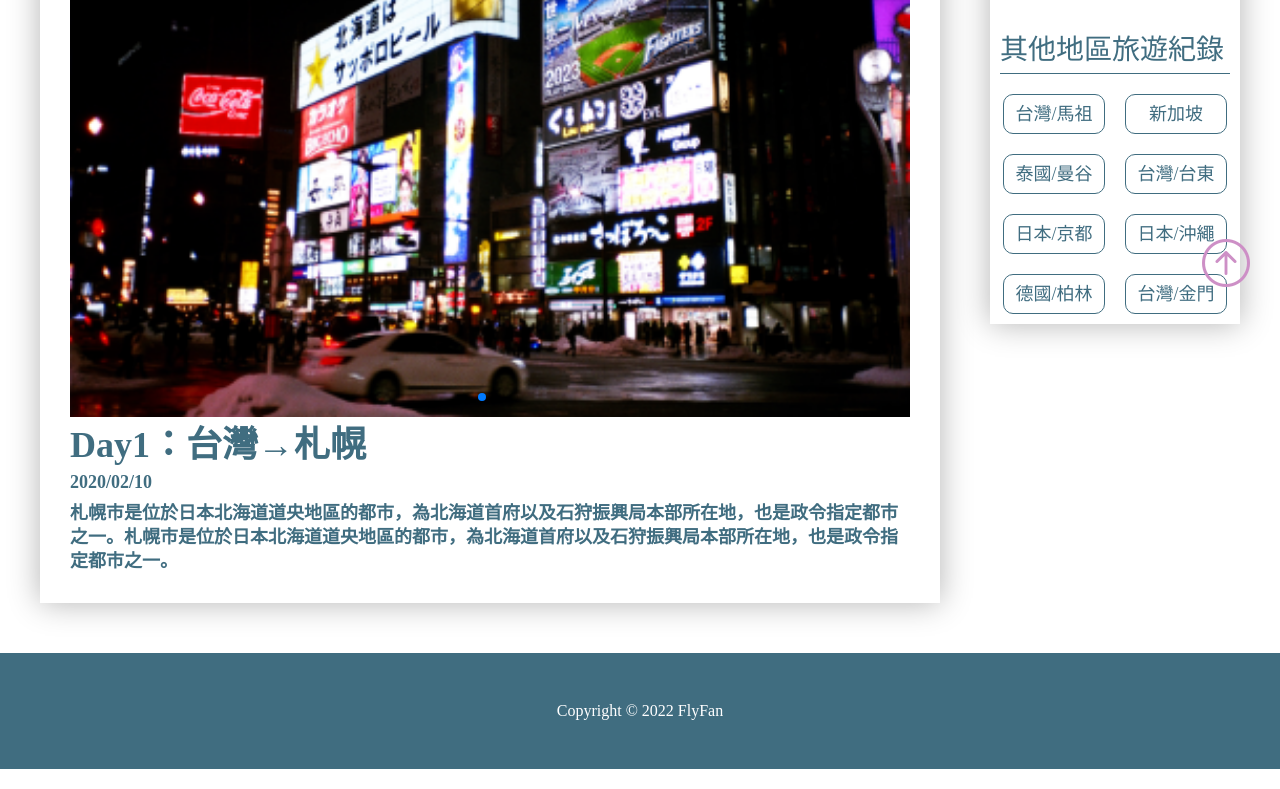
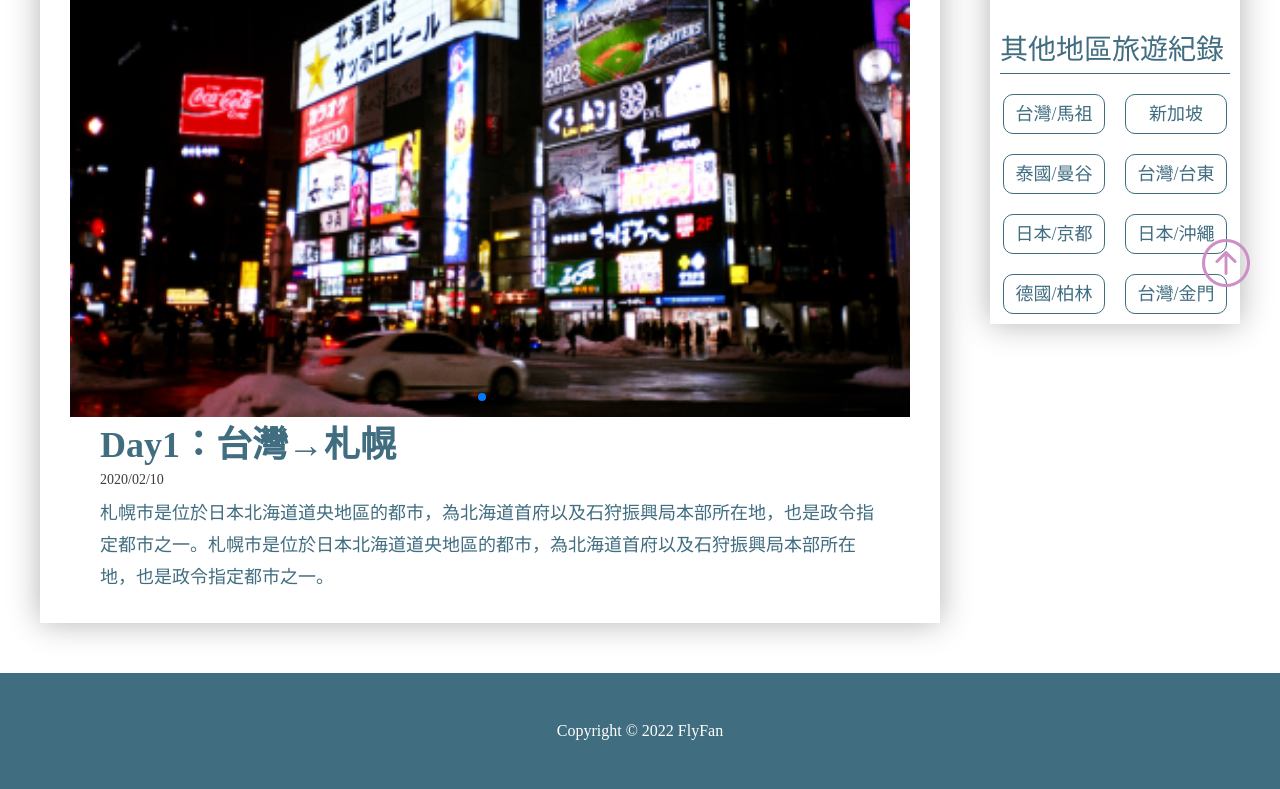
Before and after one commit to d93fu6513/travel, a plain HTML site: page blog-japan-day1.html in a window 1280 px wide. Shown: the part 581-1370 px from the top of the page. Drawn offline with nearby package versions, Linux system fonts and the light colour scheme.

Commit message:
修改文字

```diff
--- a/blog-japan-day1.html
+++ b/blog-japan-day1.html
@@ -75,9 +75,12 @@
                                     </div>
                                 <div class="swiper-pagination"></div>
                             </div>
-                            <h2>Day1：台灣→札幌</h2>
-                            <h5>2020/02/10</h5>
-                            <p>札幌市是位於日本北海道道央地區的都市，為北海道首府以及石狩振興局本部所在地，也是政令指定都市之一。札幌市是位於日本北海道道央地區的都市，為北海道首府以及石狩振興局本部所在地，也是政令指定都市之一。</p>
+                            <div class="txt">
+                                <h2>Day1：台灣→札幌</h2>
+                                <h5>2020/02/10</h5>
+                                <p>札幌市是位於日本北海道道央地區的都市，為北海道首府以及石狩振興局本部所在地，也是政令指定都市之一。札幌市是位於日本北海道道央地區的都市，為北海道首府以及石狩振興局本部所在地，也是政令指定都市之一。</p>
+                            </div>
+
                         </div>
                     </div>
                 </div>
```
